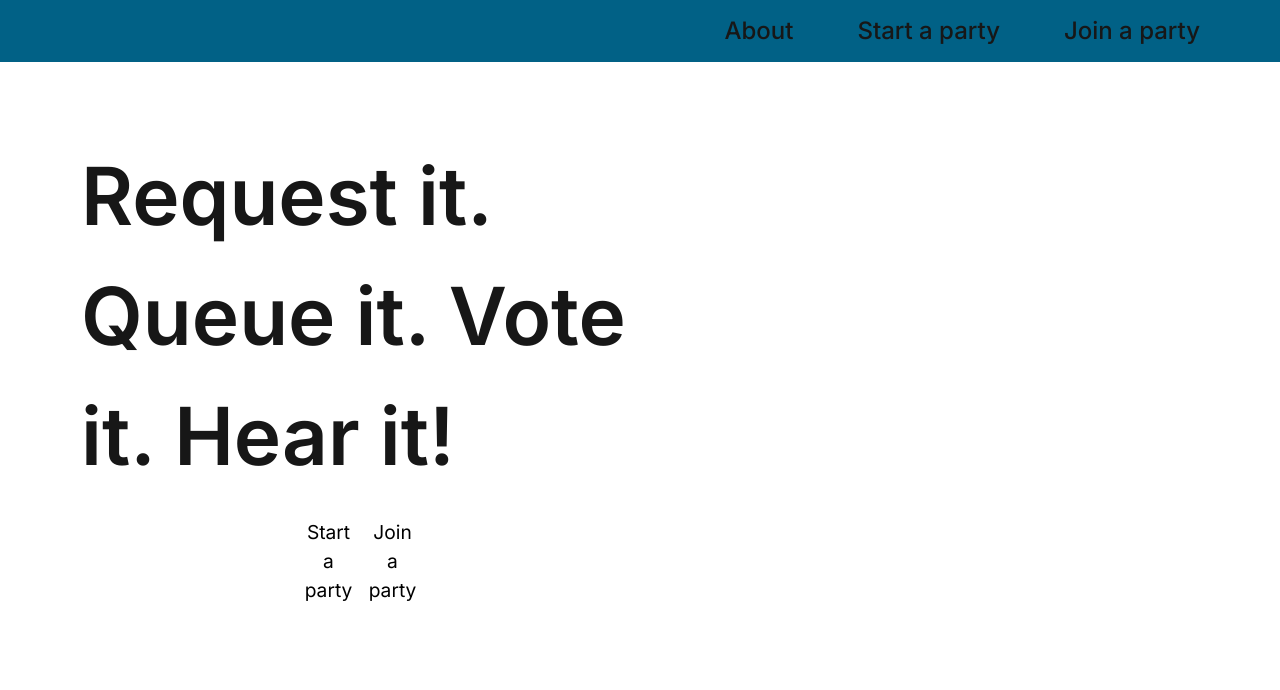
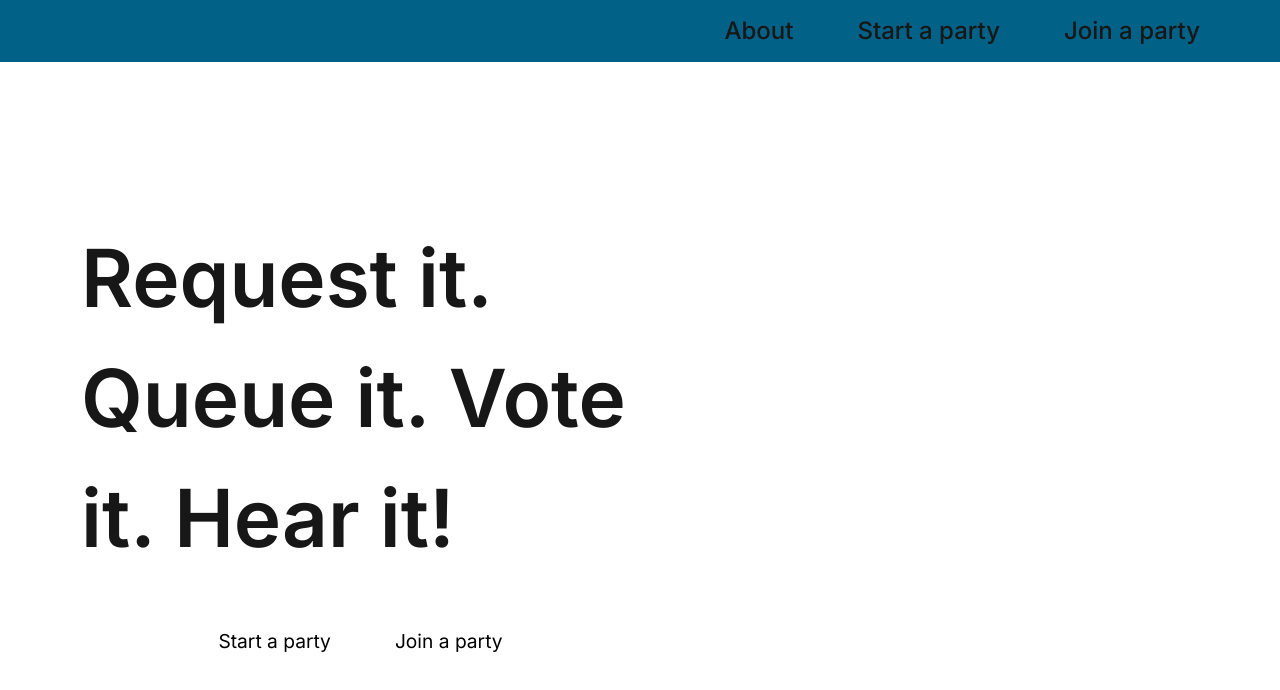
Before and after one commit to Isseymay/auxHelper, a Next.js app: page / in a window 1280 px wide. Shown: the top 690 px of the page. Built offline with nearby package versions, Linux system fonts and the light colour scheme.

Commit message:
fixed directory issues realted to routing

```diff
--- a/app/globals.css
+++ b/app/globals.css
@@ -42,7 +42,7 @@ body {
 }
 
 .hero {
-  height: 80vh;
+  height: 100vh;
   border:solid 1px white;
   padding: 5rem 5rem;
   display: flex;
@@ -65,18 +65,16 @@ body {
 .btn-container {
   position: relative;
   display: flex;
+  width: 100%;
   gap: 2rem;
+  padding: 2rem;
   justify-content: center;
-  padding: 1rem 15rem;
   border: solid 1px white;
 }
 
 .action-btn{
-  width: 2rem;
-  padding: 5px 15px;
-  display: flex;
-  justify-content: center;
   background-color: white;
+  padding: 1rem 1rem;
   font-size: 1.2rem;
   color: black;
   border-radius: 30px;
--- a/app/page.tsx
+++ b/app/page.tsx
@@ -1,7 +1,10 @@
 "use client";
 import { useEffect } from "react";
+import Link from "next/link";
+import { useRouter } from 'next/navigation';
 
 export default function Home() {
+
   useEffect(() => {
     const leftHeading = document.getElementById("left-h1");
 
@@ -20,6 +23,7 @@ export default function Home() {
     });
   }, []);
 
+
   return (
     <div className="page">
       <main>
@@ -27,10 +31,10 @@ export default function Home() {
           <div className="left-hero">
             <h1 id="left-h1">Request it. Queue it. Vote it. Hear it!</h1>
             <div className="btn-container">
-              <button className='action-btn'>
+              <button className='action-btn' id='start-btn'>
                 <a href="/start">Start a party</a>
               </button>
-              <button className='action-btn'>
+              <button className='action-btn' id='join-btn'>
                 <a href="/join">Join a party</a>
               </button>
             </div>
```
Also changed, not shown: app/start/page.tsx (renamed from app/start.tsx).
